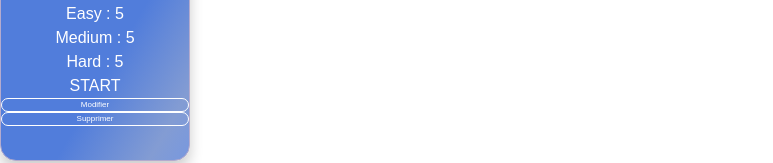
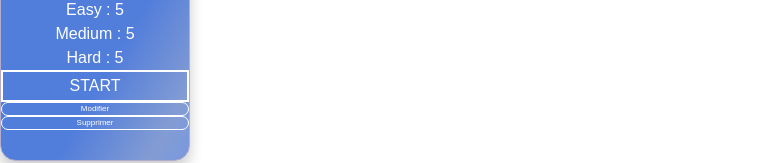
Before and after one commit to SamanthaTy/Memorize-Front-v2, a React (Vite) app in the folder memorize-front/: page /decks in a window 1280 px wide. Shown: the part 303-466 px from the top of the page, without its empty margins (0-773 px from the left). Built offline with nearby package versions, Linux system fonts and the light colour scheme.

Commit message:
styles: fixed css for the deck

```diff
--- a/memorize-front/src/components/Decks/Deck/index.tsx
+++ b/memorize-front/src/components/Decks/Deck/index.tsx
@@ -7,16 +7,16 @@ const Deck = () => {
       <div className="flip-card">
         <div className="flex flip-card-inner">
             <div className="flip-card-front">
-                <h3 className="title">Nom du deck</h3>
-                <p>15 cartes</p>
-                <ul>
+                <h3 className="title py-2">Nom du deck</h3>
+                <p className="text-xs">15 cartes</p>
+                <ul className="text-sm">
                   <li>Easy : 5</li>
                   <li>Medium : 5</li>
                   <li>Hard : 5</li>
                 </ul>
-                <button className="session-btn border-2 rounded-full border-white p-5 m-5">START</button>
-                <button className="edit-btn p-2 m-2">Modifier</button>
-                <button className="delete-btn p-2 m-2">Supprimer</button>
+                <button className="session-btn border-2 rounded-full border-white p-1 m-3">START</button>
+                <button className="edit-btn p-0.5 m-0.5">Modifier</button>
+                <button className="delete-btn p-0.5 m-0.5">Supprimer</button>
             </div>
         </div>
       </div>
--- a/memorize-front/src/components/Decks/Deck/styles.scss
+++ b/memorize-front/src/components/Decks/Deck/styles.scss
@@ -1,7 +1,7 @@
 .flip-card {
   background-color: transparent;
   width: 190px;
-  height: 400px;
+  height: 380px;
   perspective: 1000px;
   font-family: sans-serif;
 }
@@ -46,3 +46,8 @@
   border: 1px solid white;
   border-radius: 1rem;
 }
+
+.session-btn {
+  border: 2px solid white;
+  padding: 2px;
+}
```
